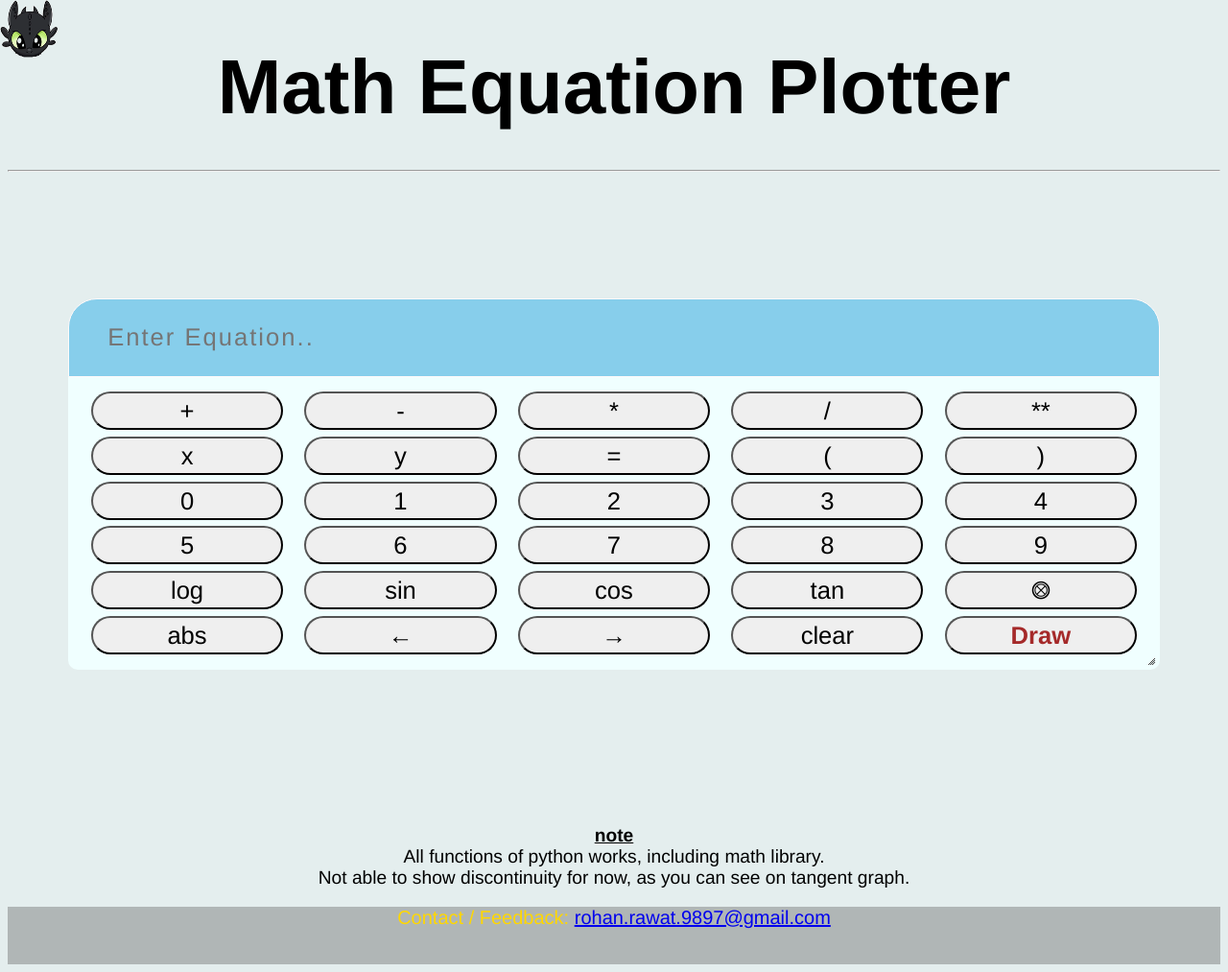
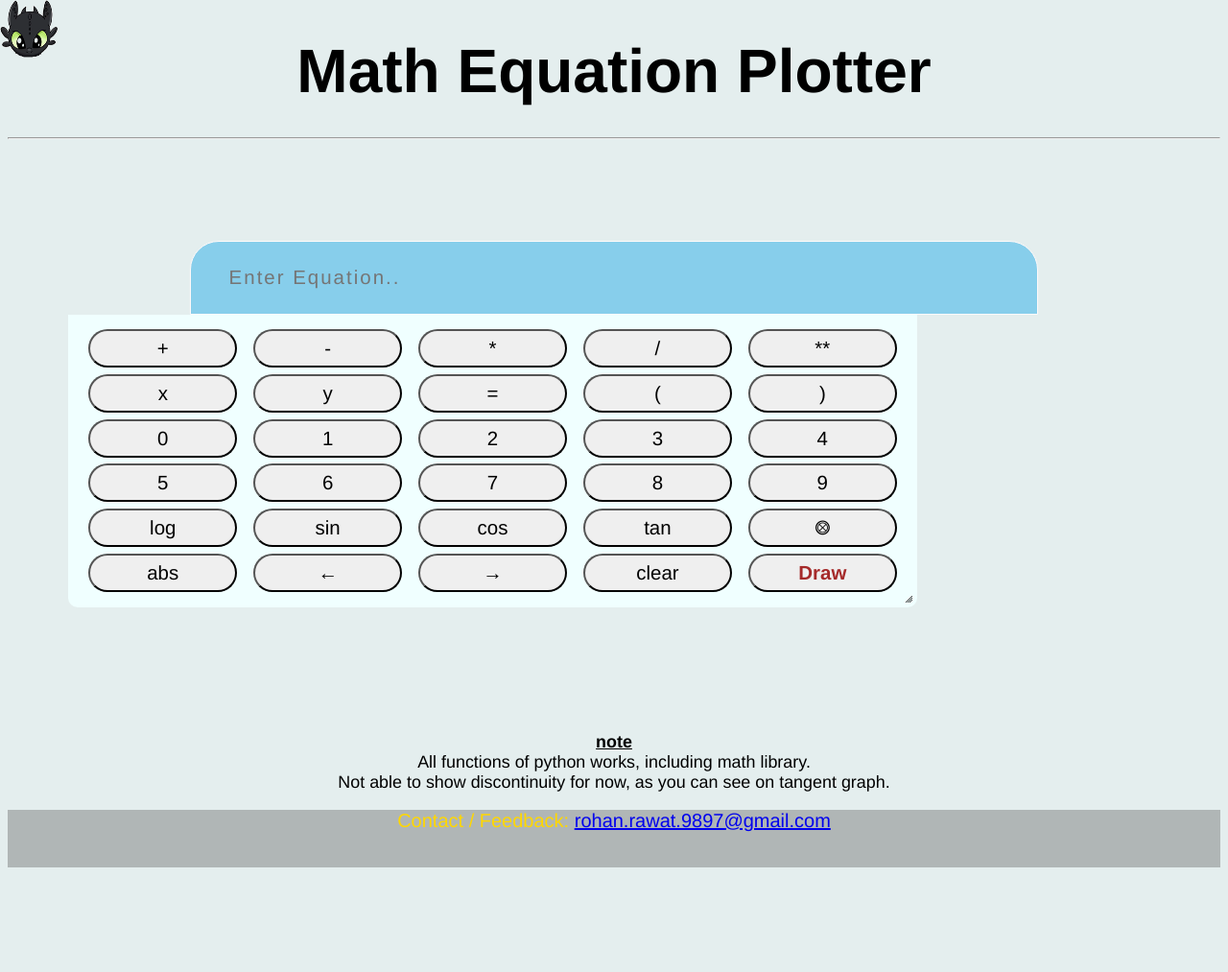
Before and after one commit to NNboru/poka, a Flask app: page /EquationPlotter/ in a window 1280 px wide. Shown: the whole page at 96% size. After the commit the page ends 904 px from the top, so only its background shows below. Run offline with Flask 2, Linux system fonts and the light colour scheme.

Commit message:
improve share

```diff
--- a/static/analyse.css
+++ b/static/analyse.css
@@ -43,7 +43,7 @@ td,th{
 	scroll-behavior:smooth;
 }
 #imgbox img{
-	width:90%;
+	width:60%;
 	height:auto;
 	margin:auto;
 	display:block;
--- a/static/eqcss.css
+++ b/static/eqcss.css
@@ -2,7 +2,7 @@ body *{
 	font-family:helvetica;
 }
 body{
-	font-size:2em;
+	font-size:1.6em;
 	background-color:#E4EEEE;
 }
 #logo img{
@@ -30,7 +30,7 @@ header{
 	font-size:.8em;
 	color:darkblue;
 	padding:2% 40px;
-	width:90%;
+	width:70%;
 	border-radius:30px 30px 0 0;
 	outline:none;
 	letter-spacing:2px;
@@ -40,7 +40,7 @@ header{
 	margin:auto;
 }
 #btns{
-	width:88%;
+	width:68%;
 	height:280px;
 	display:grid;
 	grid-template-columns:repeat(5,10%) ;
@@ -54,7 +54,7 @@ header{
 	padding:1%;
 }
 button{
-	font-size:calc(.4em + 1vw);
+	font-size:calc(.3em + 1vw);
 	width:180%;
 	height:40px;
 	border-radius:20px;
@@ -68,7 +68,7 @@ button:hover{
 	background:white;
 }
 #imgbox{
-	width:90%;
+	width:60%;
 	max-height:60vw;
 	overflow:auto;
 	margin:auto;
```
Also changed, not shown: static/ml.css (+3 -4 lines).
